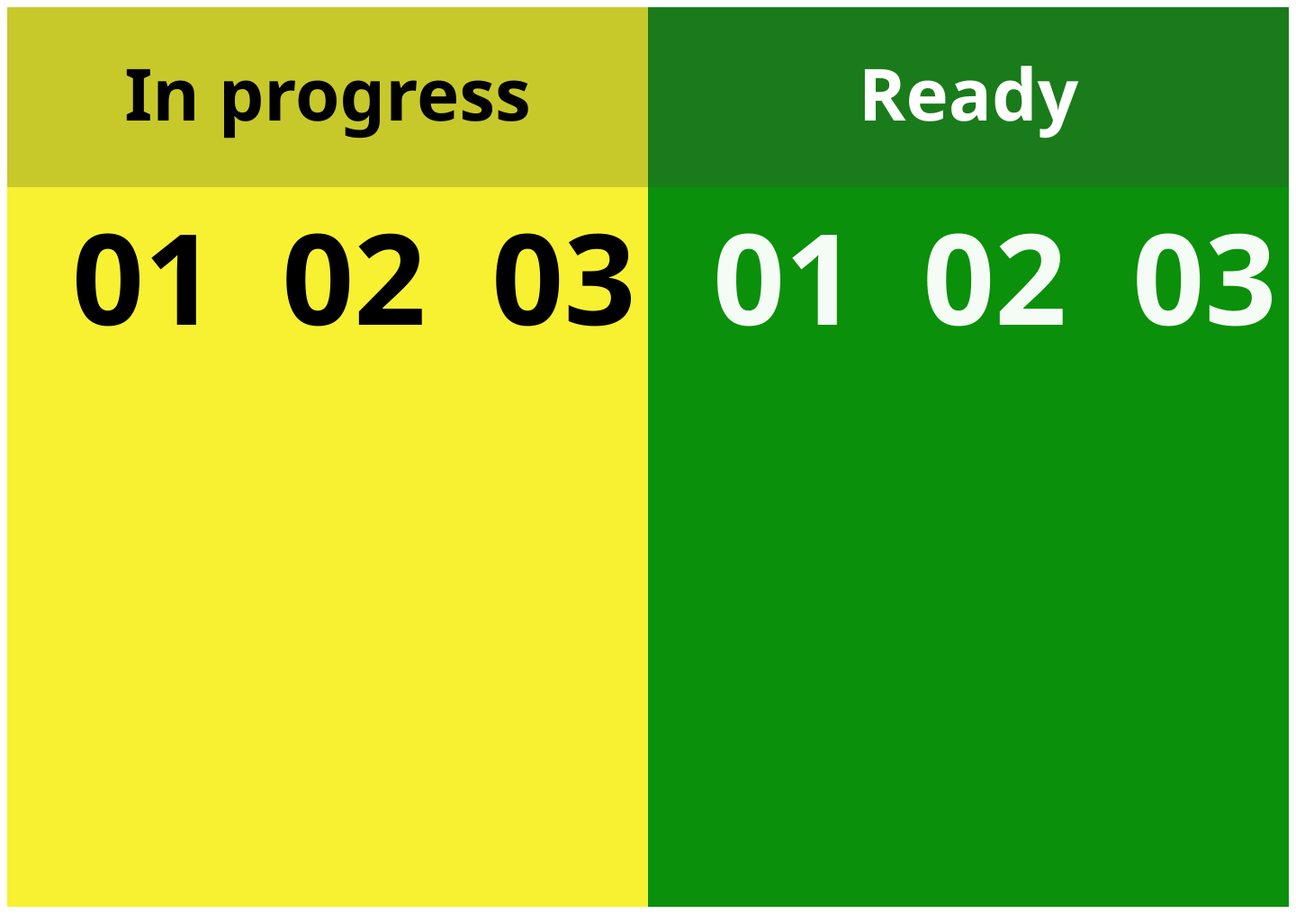
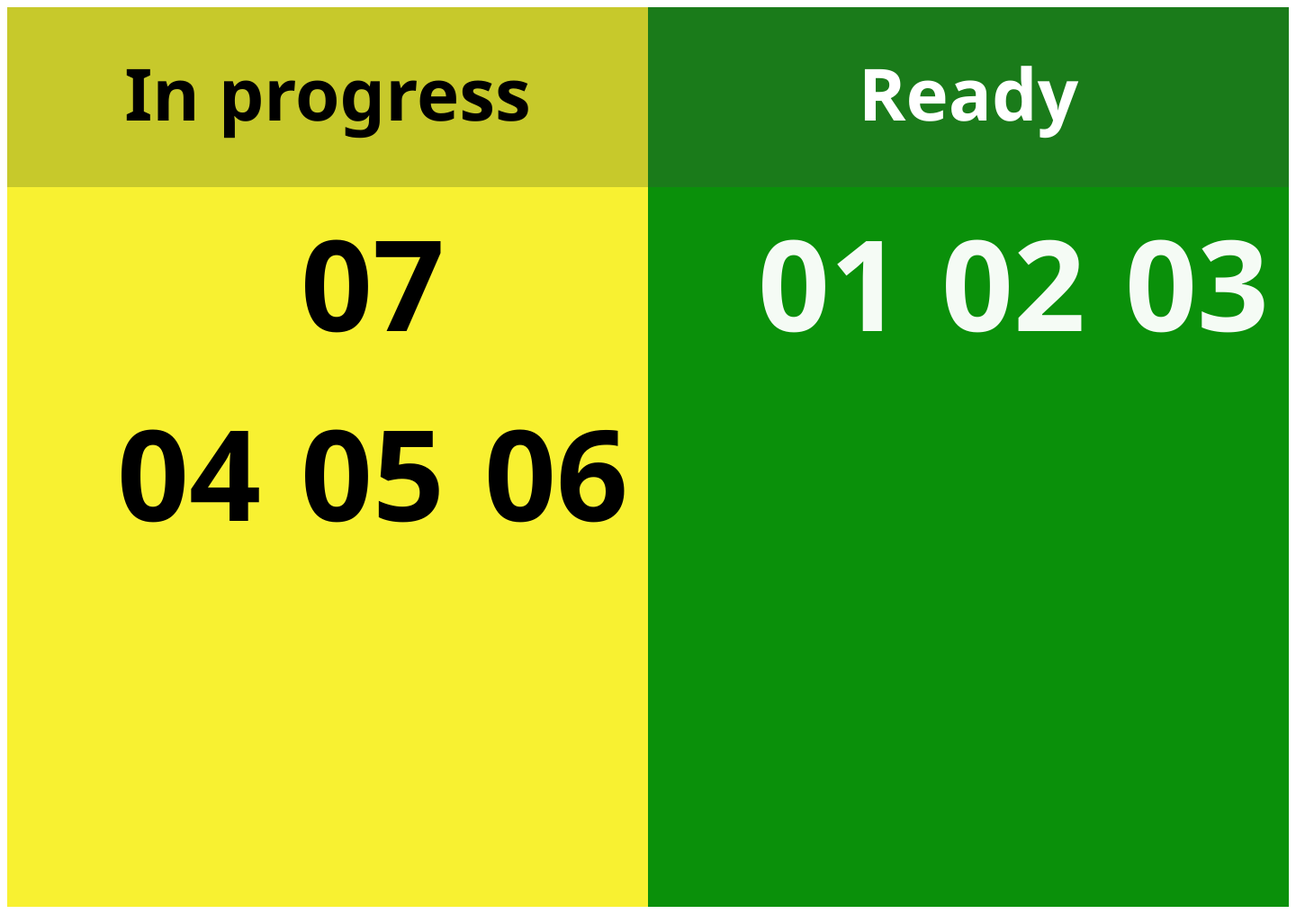
Before and after one commit to MKH-IT/food-ordering-system, a Python web app: template templates/order_statuses.html in a window 1440 px wide. Shown: the whole page at 90% size. Run offline with Jinja, Linux system fonts and the light colour scheme; the template is opened without the code that fills it, so the values that code supplies are empty.

Commit message:
Update html templates

```diff
--- a/templates/cheque_template.html
+++ b/templates/cheque_template.html
@@ -10,6 +10,8 @@
             margin: 30px auto;
             font-family: monospace;
             font-size: 130%;
+            border: 1px dashed green;
+            padding: 15px;
         }
 
         .header {
--- a/templates/order_statuses.html
+++ b/templates/order_statuses.html
@@ -5,101 +5,87 @@
     <meta name="viewport" content="width=device-width, initial-scale=1.0">
     <title>Order Statuses</title>
     <style>
-
         body {
             font-family: 'Segoe UI', Tahoma, Geneva, Verdana, sans-serif;
         }
 
-        .block-left {
+        .block-left, .block-right {
             background-color: #f8f131;
             width: 1100px;
             height: 800px;
-            /* padding: 0 40px 0 40px; */
-
         }
 
         .block-right {
             background-color: rgb(10, 144, 10);
             color: rgba(255, 255, 255, 0.961);
-            width: 1100px;
-            height: 800px;
-            /* padding: 0 40px 0 40px; */
         }
 
-        .block-top-left {
-            background-color:#c7c92b;
+        .block-top-left, .block-top-right {
+            background-color: #c7c92b;
             width: 1100px;
             height: 200px;
         }
 
         .block-top-right {
             background-color: rgb(26, 123, 26);
-            width: 1100px;
-            height: 200px;
         }
 
-        .top-right-text {
+        .top-right-text, .top-left-text {
             font-size: 80px;
             margin-top: 40px;
-            /* margin-bottom: 0px; */
             color: white;
             text-align: center;
         }
 
         .top-left-text {
-            font-size: 80px;
-            margin-top: 40px;
-            /* margin-bottom: 0px; */
-            text-align: center;
+            color: black;
         }
 
-        .order-row {
+        .orders-container {
+            display: flex;
+        }
+
+        .order-rows {
+            display: flex;
+            flex-wrap: wrap-reverse;
             margin-left: 100px;
         }
 
         .order-id {
             font-size: 140px;
-            margin: 10px 0px 10px 00px;
-            padding-left: 70px;
+            margin: 10px;
             font-weight: 700;
+            flex: 1 1 30%; /* Allows three items per row */
+            text-align: center;
         }
-
-
     </style>
 </head>
 <body>
-
-
     <div style="display: flex;">
         <div class="block-top-left">
-            <b><p class="top-left-text ">In progress</p></b>
+            <b><p class="top-left-text">In progress</p></b>
         </div>
         <div class="block-top-right">
             <b><p class="top-right-text">Ready</p></b>
         </div>
     </div>
 
-    <div style="display: flex;">
-
+    <div class="orders-container">
         <div class="block-left">
-            <table>
-                <tr class="order-row">
-                    <td class="order-id">01 </td>
-                    <td class="order-id">02 </td>
-                    <td class="order-id">03 </td>
-                </tr>
-            </table>
-
+            <div class="order-rows">
+                <div class="order-id">04</div>
+                <div class="order-id">05</div>
+                <div class="order-id">06</div>
+                <div class="order-id">07</div>
+            </div>
         </div>
         <div class="block-right">
-            <table>
-                <tr class="order-row">
-                    <td class="order-id">01 </td>
-                    <td class="order-id">02 </td>
-                    <td class="order-id">03 </td>
-                </tr>
-            </table>
+            <div class="order-rows">
+                <div class="order-id">01</div>
+                <div class="order-id">02</div>
+                <div class="order-id">03</div>
+            </div>
         </div>
-
+    </div>
 </body>
 </html>
```
